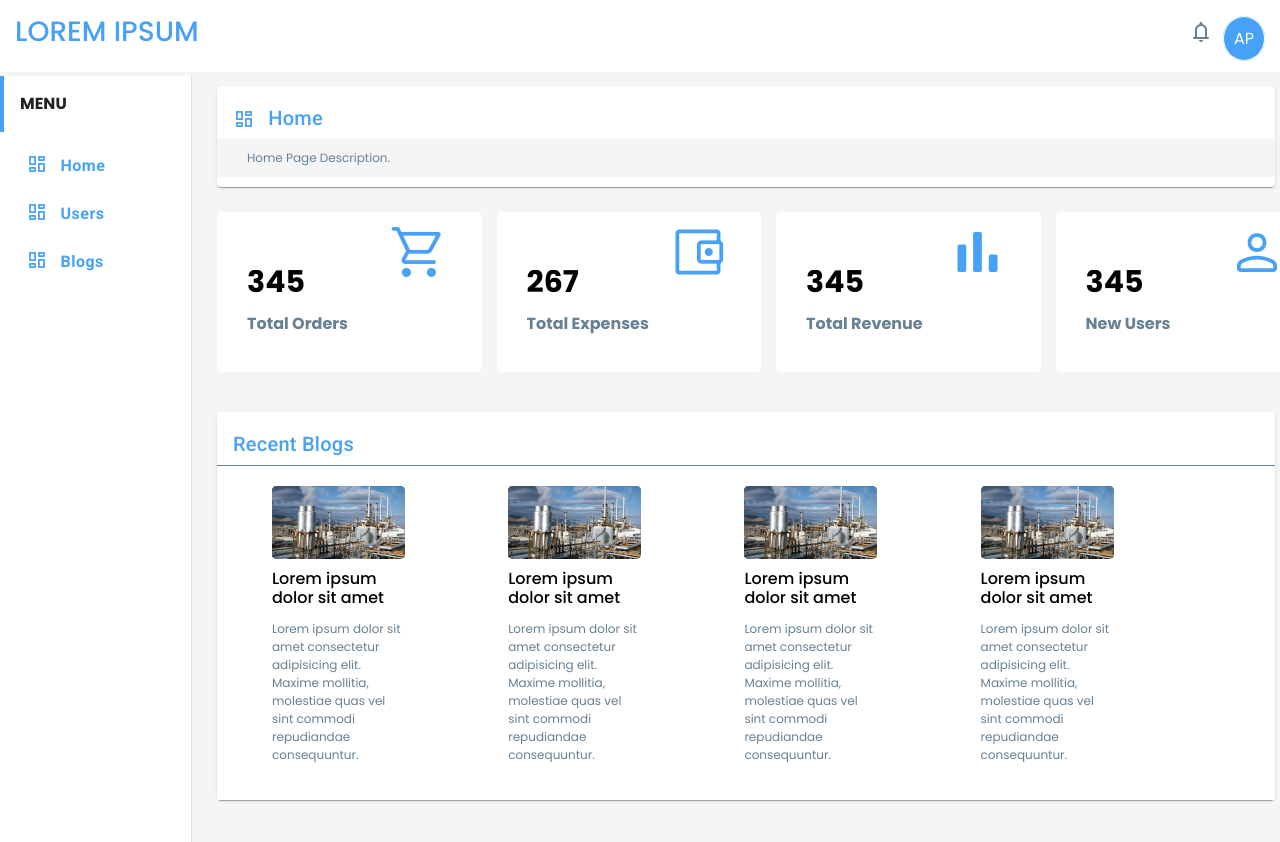
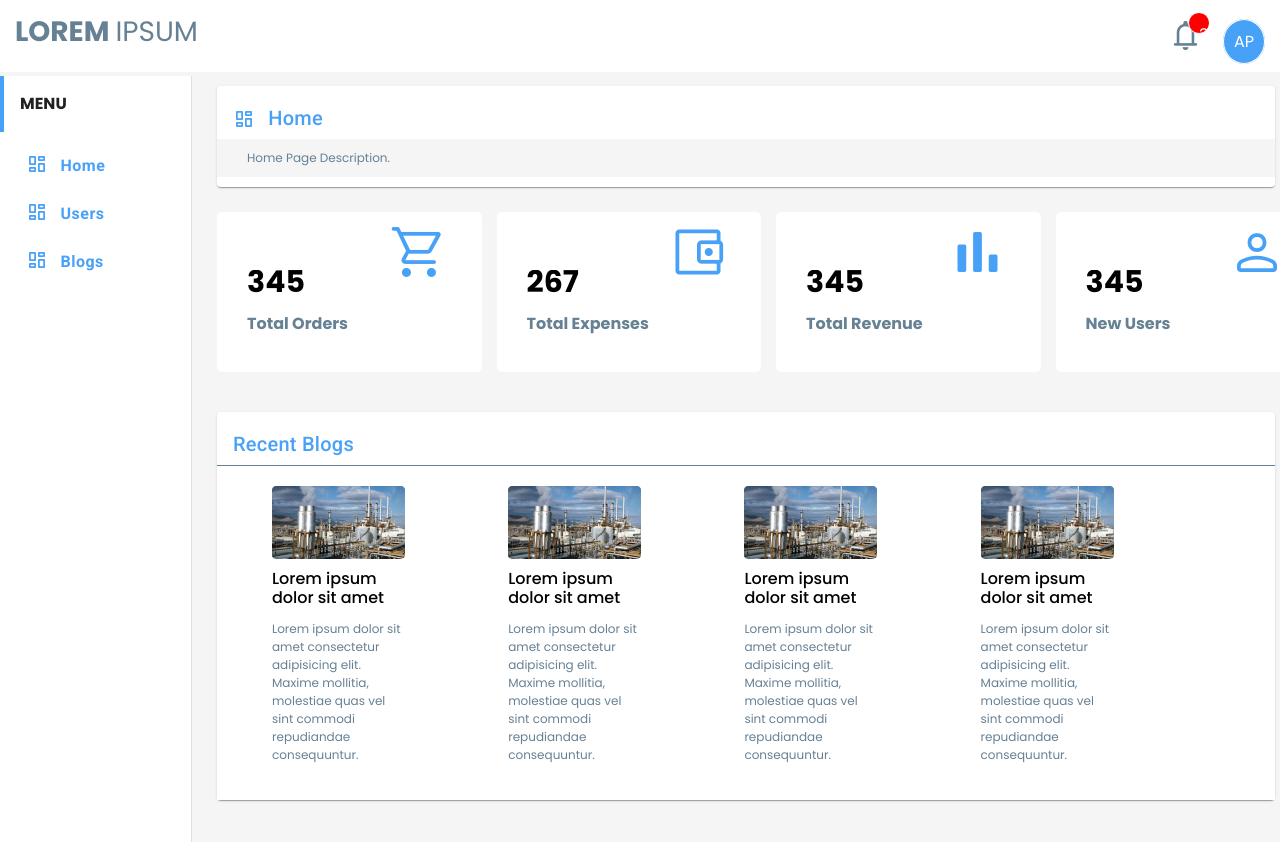
Before and after one commit to elsayedellabad/ng-blogs-ui, an Angular app: page / in a window 1280 px wide. Shown: the top 842 px of the page. Built offline with nearby package versions, Linux system fonts and the light colour scheme.

Commit message:
Update styles for header logo and alert icon.

```diff
--- a/src/app/core/layout/header/header.component.html
+++ b/src/app/core/layout/header/header.component.html
@@ -1,17 +1,12 @@
 <div class="header-wrapper">
-  <h3>LOREM IPSUM</h3>
+  <h3 class="logo">LOREM <span>IPSUM</span></h3>
   <div class="menu-btns">
-    <span class="material-symbols-rounded">
-      notifications
+    <div class="alert-icon">
+      <span class="material-symbols-rounded icon">
+        notifications
       </span>
+      <span class="count">3</span>
+    </div>
     <span class="name">AP</span>
-    <!-- <button  mat-icon-button class="example-icon" aria-label="Example icon-button with share icon">
-      <mat-icon>logout</mat-icon>
-    </button>
-    <button mat-icon-button class="example-icon favorite-icon" aria-label="Example icon-button with heart icon">
-      <mat-icon matBadge="15" matBadgeColor="warn">notification_important</mat-icon>
-    </button> -->
-
-
   </div>
 </div>
--- a/src/app/core/layout/header/header.component.scss
+++ b/src/app/core/layout/header/header.component.scss
@@ -4,20 +4,44 @@
   flex-direction: row;
   justify-content: space-between;
   padding: 15px;
-  // background-color: var(--primary-color);
   background-color: white;
-  // flex-direction: column;
-  // color: var(--primary-color);
   font-family: Poppins, sans-serif;
 
-  h3 {
-    color: var(--primary-color);
+  .logo {
+    font-weight: bold;
+    color: var(--text-color);
+    span {
+      font-weight: lighter;
+    }
   }
 
   .menu-btns {
-    .material-symbols-rounded {
-      margin-right: 10px;
+
+    .alert-icon{
+      position: relative;
+      display: inline-block;
+
+      .material-symbols-rounded {
+        display: inline-flex;
+        vertical-align: text-bottom;
+        margin-right: 20px;
+        font-size: 35px;
+      }
+
+      .count{
+        position: absolute;
+        left: 20px;
+        bottom: 20px;
+        width: 10px;
+        height: 16px;
+        border: 1px solid;
+        border-radius: 50%;
+        color: white;
+        background-color: red;
+        padding: 10px;
+      }
     }
+
 
     .name {
       border: 1px solid;
@@ -31,16 +55,4 @@
 }
 
 // @media (min-width: 768px) {
-//   .header-wrapper {
-//     .menu-btns {
-//       .material-symbols-rounded {
-//         margin-right: 20px;
-//       }
-
-//       .mat-icon-button {
-//         width: 40px;
-//         height: 40px;
-//       }
-//     }
-//   }
 // }
```
